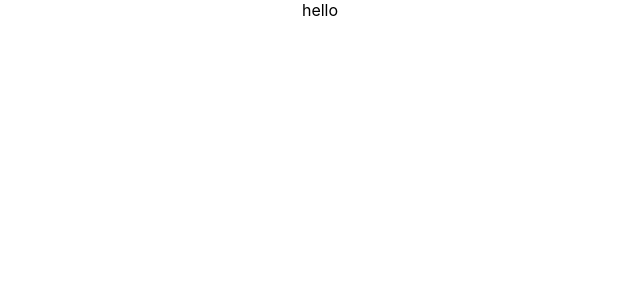
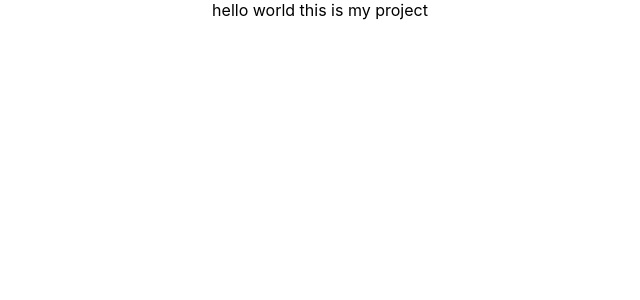
Before and after one commit to shivamjain1411/project, a React (Create React App) app: page / in a window 1280 px wide. Shown: the top 300 px of the page, without its empty margins (320-960 px from the left). Built offline with nearby package versions, Linux system fonts and the light colour scheme.

Commit message:
added a line

```diff
--- a/src/App.js
+++ b/src/App.js
@@ -2,7 +2,7 @@
 import "./App.css";
 
 function App() {
-  return <div className="App">hello</div>;
+  return <div className="App">hello world this is my project</div>;
 }
 
 export default App;
```
